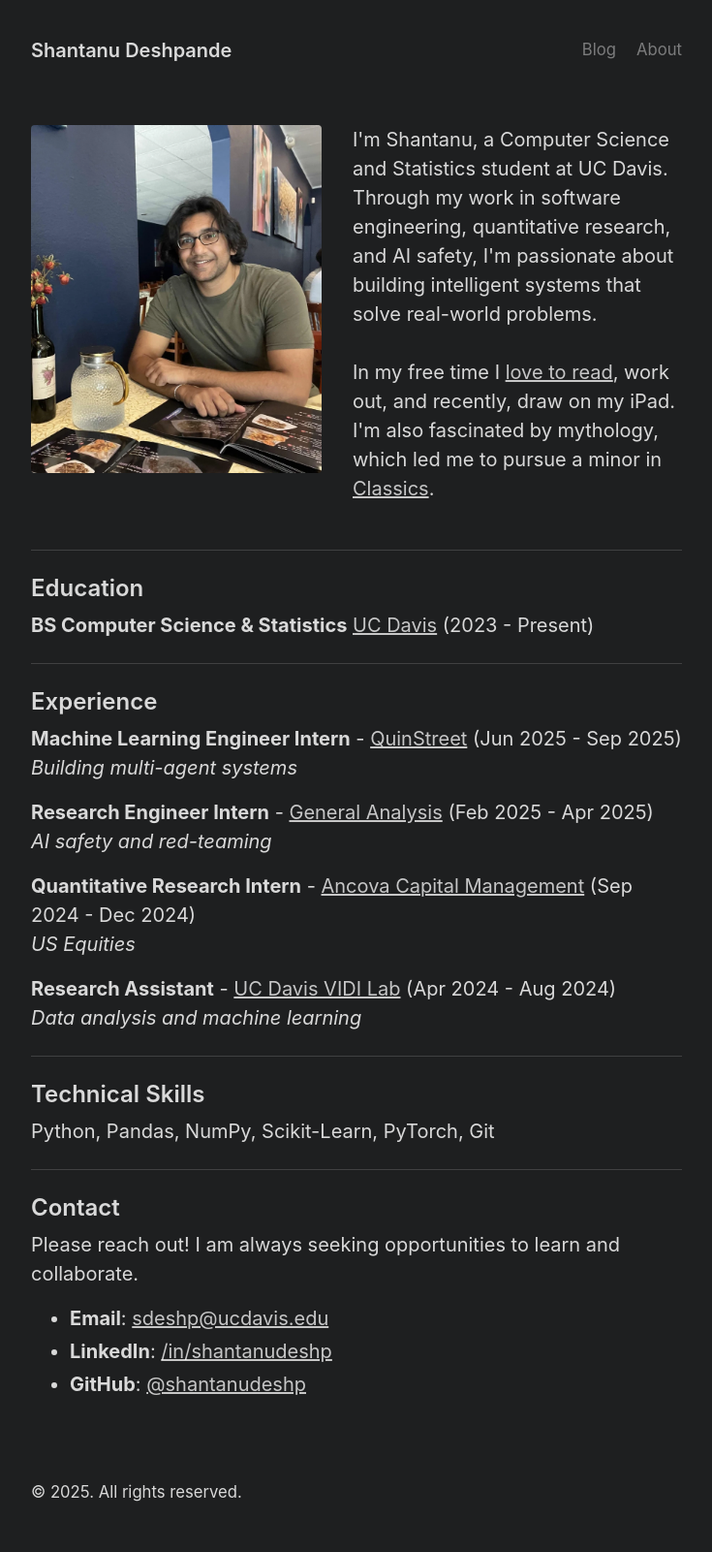
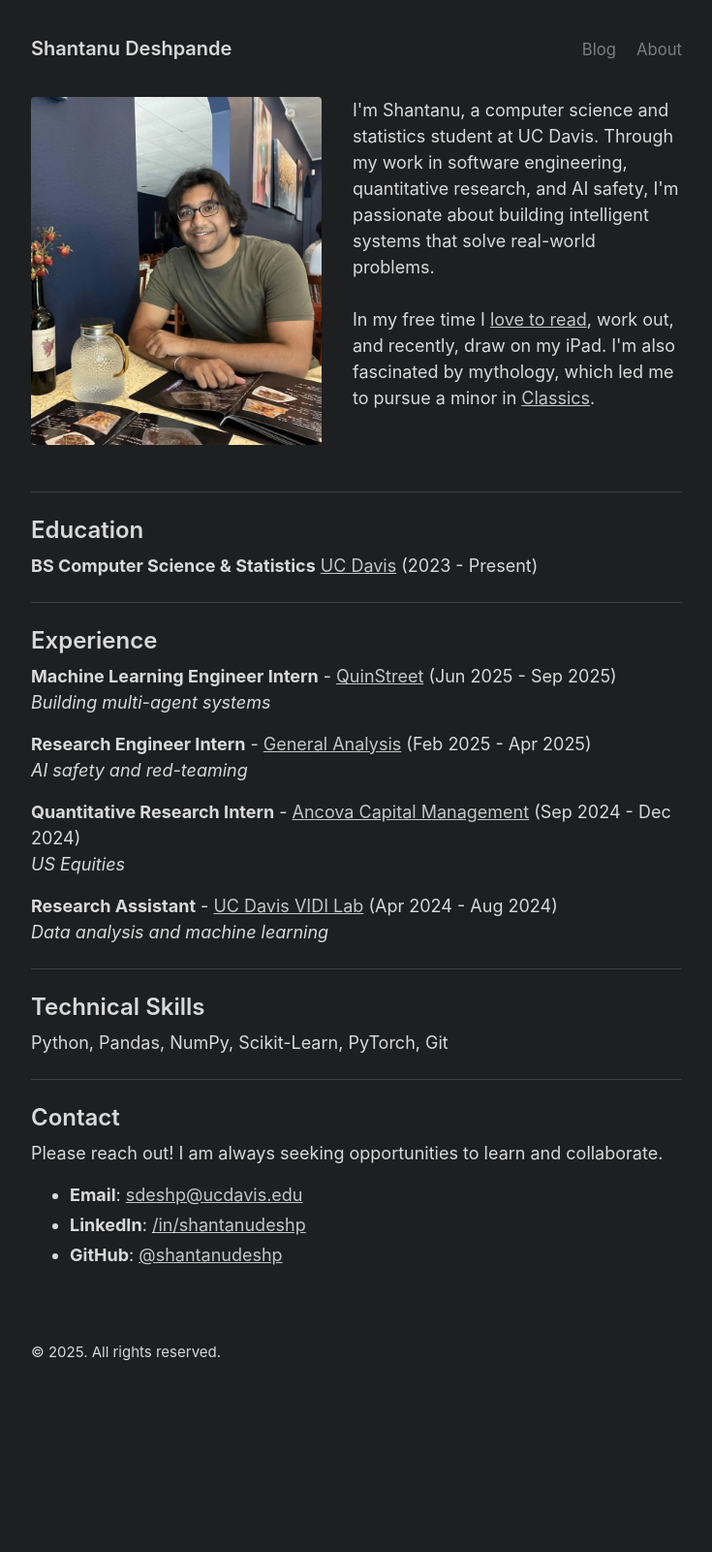
Before and after one commit to shantanudeshp/personal-site, a Jekyll site: the page built from about.md, in a window 1280 px wide. Shown: the whole page at 97% size, without its empty margins (272-1007 px from the left). Built offline with Jekyll 4.4.1, drawn with Linux system fonts in a browser that asks for light colours; after the commit the page ends 1455 px from its top, so only the background shows below that.

Commit message:
Fix header alignment and reduce font size

```diff
--- a/_sass/_masthead.scss
+++ b/_sass/_masthead.scss
@@ -5,11 +5,12 @@
 .masthead {
   padding-top: var(--spacer);
   padding-bottom: var(--spacer);
-  margin-bottom: var(--spacer-3);
+  margin-bottom: var(--spacer-2);
 }
 
 .masthead-title {
   margin-bottom: 0;
+  line-height: 1.25rem;
 
   a {
     color: inherit;
--- a/_sass/_variables.scss
+++ b/_sass/_variables.scss
@@ -33,7 +33,7 @@
   --body-font: -apple-system, BlinkMacSystemFont, "Segoe UI", Roboto,
     "Helvetica Neue", Arial, "Noto Sans", sans-serif, "Apple Color Emoji",
     "Segoe UI Emoji", "Segoe UI Symbol", "Noto Color Emoji";
-  --body-font-size: 20px;
+  --body-font-size: 18px;
   --body-line-height: 1.5;
   --body-color: var(--gray-700);
   --body-bg: #fff;
--- a/about.md
+++ b/about.md
@@ -6,7 +6,7 @@ title: ""
 <div class="profile-container" style="display: flex; align-items: flex-start; gap: 2rem; margin-bottom: 2rem; flex-direction: column;">
   <img src="{{ "/assets/profile.webp" | relative_url }}" alt="Shantanu Deshpande" style="width: 300px; height: auto; flex-shrink: 0;" loading="eager" decoding="async">
   <div>
-    <p>I'm Shantanu, a Computer Science and Statistics student at UC Davis. Through my work in software engineering, quantitative research, and AI safety, I'm passionate about building intelligent systems that solve real-world problems.<br><br>In my free time I <a href="https://www.goodreads.com/user/show/192672997-shantanu-deshpande" target="_blank">love to read</a>, work out, and recently, draw on my iPad. I'm also fascinated by mythology, which led me to pursue a minor in <a href="https://classics.ucdavis.edu/" target="_blank">Classics</a>.</p>
+    <p>I'm Shantanu, a computer science and statistics student at UC Davis. Through my work in software engineering, quantitative research, and AI safety, I'm passionate about building intelligent systems that solve real-world problems.<br><br>In my free time I <a href="https://www.goodreads.com/user/show/192672997-shantanu-deshpande" target="_blank">love to read</a>, work out, and recently, draw on my iPad. I'm also fascinated by mythology, which led me to pursue a minor in <a href="https://classics.ucdavis.edu/" target="_blank">Classics</a>.</p>
   </div>
 </div>
 
```
